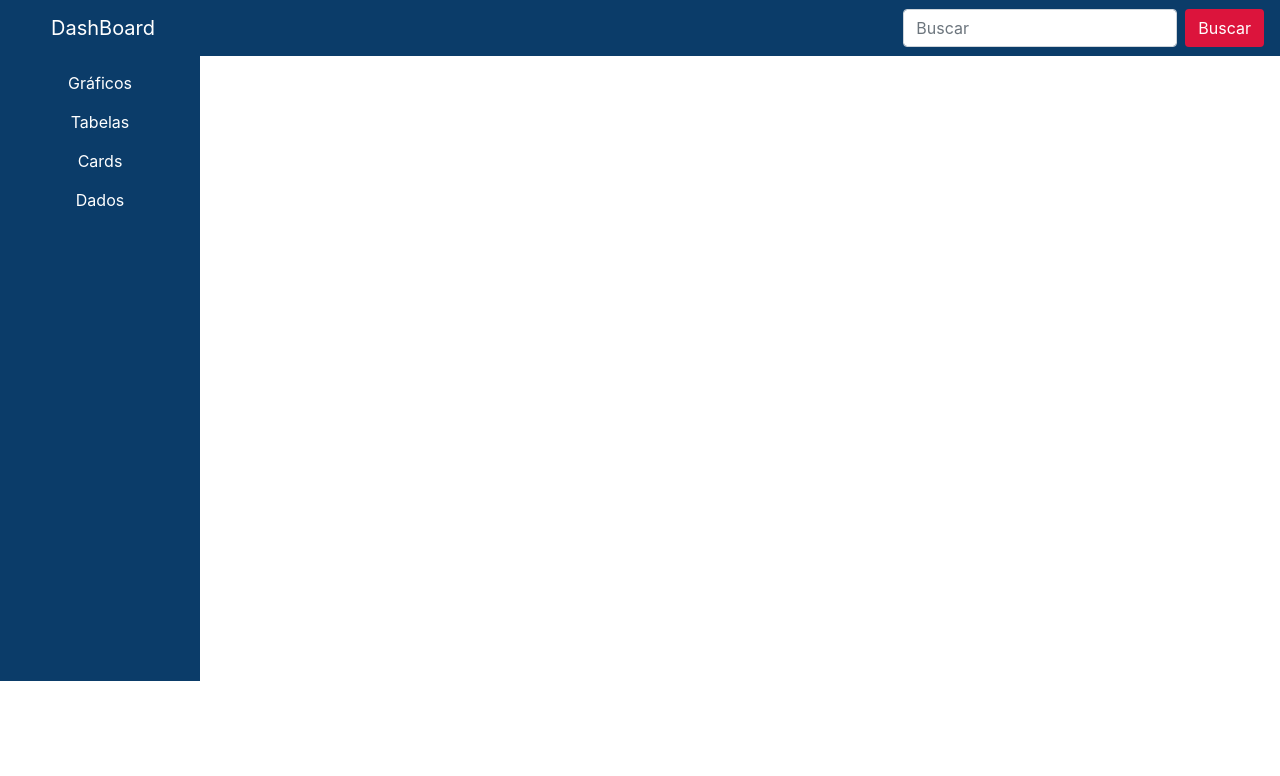
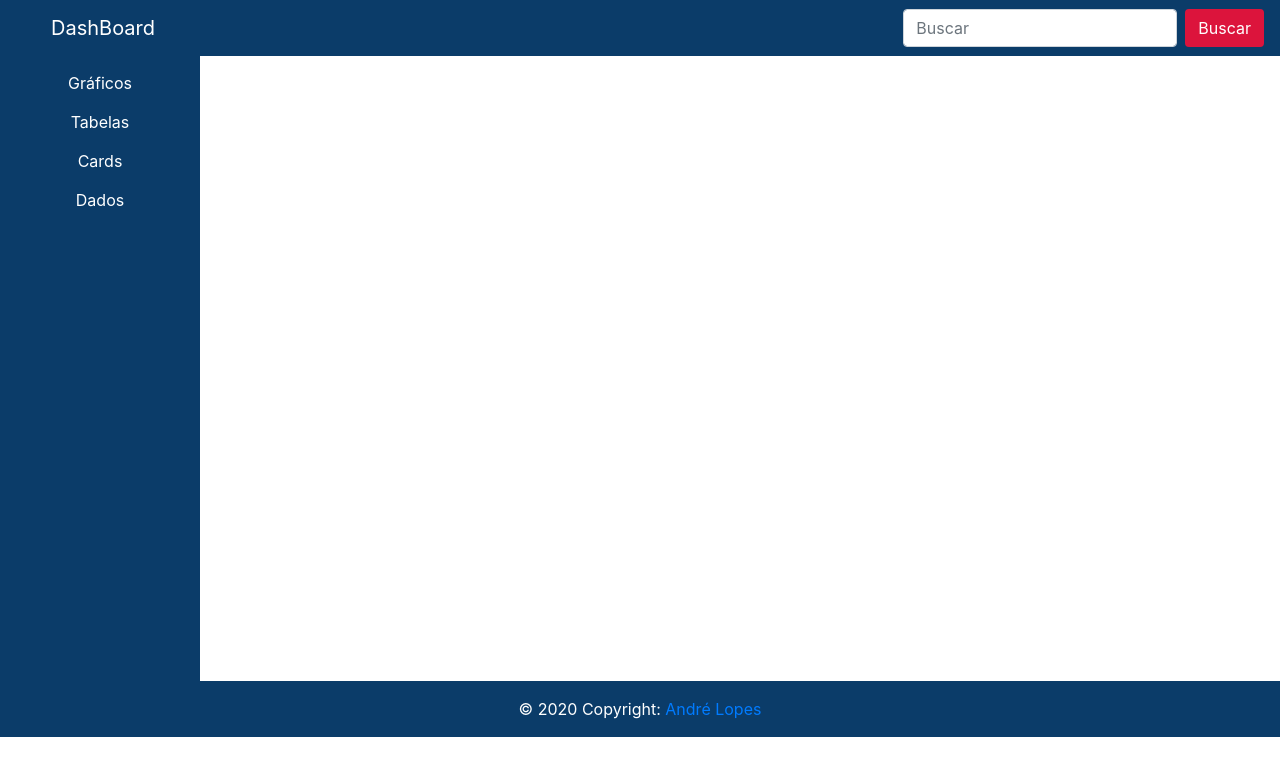
Before and after one commit to AndreDevLopes/DashBoard, a React (Create React App) app: page / in a window 1280 px wide. Shown: the top 776 px of the page. Built offline with nearby package versions, Linux system fonts and the light colour scheme.

Commit message:
criado o footer usado bootstrap

```diff
--- a/src/components/DashBord/DashBord.js
+++ b/src/components/DashBord/DashBord.js
@@ -1,5 +1,6 @@
 import React, { Component } from 'react';
 import Menu from '../menu/Menu';
+import Footer from '../footer/footer';
 
 
 export default class DashBord extends Component {
@@ -8,6 +9,7 @@ export default class DashBord extends Component {
             <div>
 
              <Menu />
+             <Footer />
 
             </div>
         )
--- /dev/null
+++ b/src/components/footer/footer.css
@@ -0,0 +1,4 @@
+.foot{
+    background-color: rgb(11, 60, 105);
+    color: white;
+}
--- /dev/null
+++ b/src/components/footer/footer.js
@@ -0,0 +1,14 @@
+import React, { Component } from 'react';
+import './footer.css';
+
+
+export default class footer extends Component {
+    render() {
+        return (
+            <div class="footer-copyright foot text-center py-3">
+                © 2020 Copyright:
+                <a href="https://github.com/lopes-bot"> André Lopes</a>
+            </div>
+        )
+    }
+}
```
